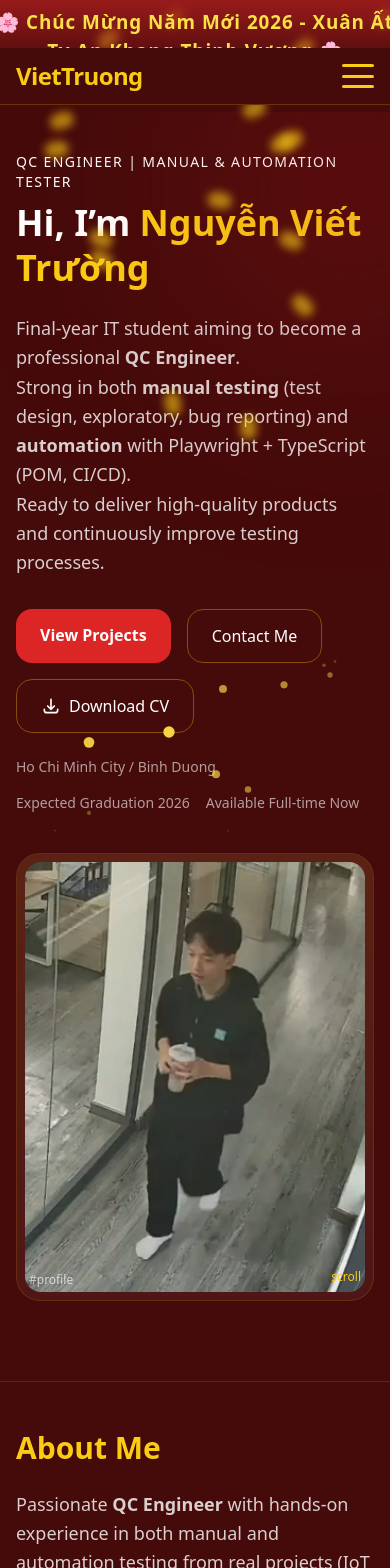
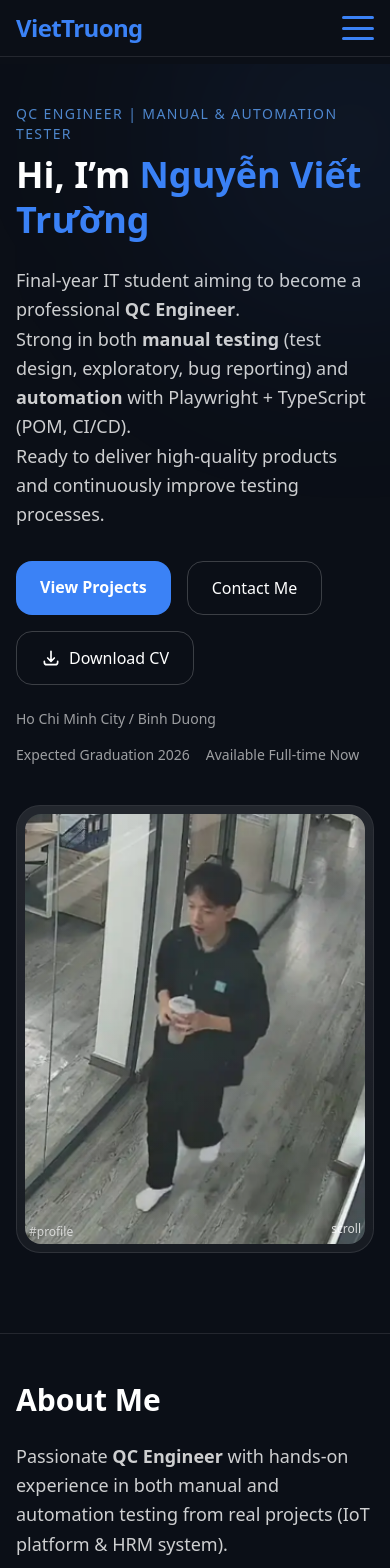
Before and after one commit to tt02ch/portfolio-, a React (Create React App) app: page / in a window 390 px wide. Shown: the top 1568 px of the page. Built offline with nearby package versions, Linux system fonts and the light colour scheme.

Commit message:
ipspssspsa

```diff
--- a/src/pages/Portfolio.jsx
+++ b/src/pages/Portfolio.jsx
@@ -2,11 +2,8 @@ import { useState, useRef, useEffect } from 'react'
 import { motion, useScroll, useTransform } from 'framer-motion'
 import '../App.css'
 
-// Màu chủ đạo Tết: Đỏ vàng truyền thống
-const BG = 'bg-red-950' // Nền đỏ sẫm sang trọng
-const ACCENT = 'text-yellow-400' // Vàng gold accent
-const PRIMARY = 'bg-red-600 hover:bg-red-700' // Button đỏ Tết
-const CARD = 'bg-white/5 border border-yellow-600/20 backdrop-blur'
+const BG = 'bg-[#0b0f17]'
+const CARD = 'bg-white/5 border border-white/10 backdrop-blur'
 
 export default function Portfolio() {
     const heroRef = useRef(null)
@@ -27,82 +24,31 @@ export default function Portfolio() {
     }, [scrollYProgress])
 
     return (
-        <main className={`${BG} text-white min-h-screen font-sans overflow-hidden relative`}>
-            {/* Hiệu ứng hoa mai rơi nhẹ & particle pháo hoa vàng */}
-            <div className="fixed inset-0 pointer-events-none z-10 overflow-hidden">
-                {/* Hoa mai rơi */}
-                {[...Array(20)].map((_, i) => (
-                    <motion.div
-                        key={i}
-                        className="absolute w-4 h-6 bg-yellow-400/60 rounded-full blur-sm"
-                        initial={{ y: -100, x: Math.random() * window.innerWidth }}
-                        animate={{
-                            y: window.innerHeight + 100,
-                            x: Math.random() * window.innerWidth,
-                            rotate: 360
-                        }}
-                        transition={{
-                            duration: 10 + Math.random() * 10,
-                            repeat: Infinity,
-                            delay: Math.random() * 10,
-                            ease: "linear"
-                        }}
-                    />
-                ))}
-                {/* Particle vàng lấp lánh như pháo hoa */}
-                {[...Array(15)].map((_, i) => (
-                    <motion.div
-                        key={`spark-${i}`}
-                        className="absolute w-2 h-2 bg-yellow-300 rounded-full"
-                        initial={{ opacity: 0, scale: 0 }}
-                        animate={{
-                            opacity: [0, 1, 0],
-                            scale: [0, 1.5, 0],
-                            y: -200
-                        }}
-                        transition={{
-                            duration: 3 + Math.random() * 2,
-                            repeat: Infinity,
-                            delay: i * 0.3
-                        }}
-                        style={{ left: `${Math.random() * 100}%`, top: '100%' }}
-                    />
-                ))}
-            </div>
-
-            {/* Banner chào Tết Ất Tỵ 2026 */}
-            <div className="fixed top-0 left-0 right-0 z-40 text-center py-2 bg-gradient-to-b from-red-800 to-transparent">
-                <motion.p className="text-yellow-300 font-bold text-lg tracking-wider"
-                    animate={{ scale: [1, 1.05, 1] }}
-                    transition={{ duration: 2, repeat: Infinity }}>
-                    🌸 Chúc Mừng Năm Mới 2026 - Xuân Ất Tỵ An Khang Thịnh Vượng 🌸
-                </motion.p>
-            </div>
-
+        <main className={`${BG} text-white min-h-screen font-sans overflow-hidden`}>
             {/* Header */}
-            <header className={`fixed top-12 left-0 w-full z-50 ${BG} border-b border-yellow-600/30`}>
+            <header className={`fixed top-0 left-0 w-full z-50 ${BG} border-b border-white/10`}>
                 <div className="container mx-auto px-4 py-3 flex items-center justify-between">
-                    <motion.a href="#home" className="text-yellow-400 text-2xl font-semibold tracking-tight"
+                    <motion.a href="#home" className="text-blue-500 text-2xl font-semibold tracking-tight"
                         whileHover={{ scale: 1.05 }} whileTap={{ scale: 0.95 }}>
                         VietTruong
                     </motion.a>
 
                     <motion.button className="lg:hidden flex flex-col justify-between w-8 h-6"
                         onClick={() => setMenuOpen(!menuOpen)} whileHover={{ scale: 1.1 }} whileTap={{ scale: 0.9 }}>
-                        <span className={`bg-yellow-400 w-8 h-[3px] rounded transition ${menuOpen ? 'rotate-45 translate-y-[7px]' : ''}`}></span>
-                        <span className={`bg-yellow-400 w-8 h-[3px] rounded transition ${menuOpen ? 'opacity-0' : ''}`}></span>
-                        <span className={`bg-yellow-400 w-8 h-[3px] rounded transition ${menuOpen ? '-rotate-45 -translate-y-[7px]' : ''}`}></span>
+                        <span className={`bg-blue-500 w-8 h-[3px] rounded transition ${menuOpen ? 'rotate-45 translate-y-[7px]' : ''}`}></span>
+                        <span className={`bg-blue-500 w-8 h-[3px] rounded transition ${menuOpen ? 'opacity-0' : ''}`}></span>
+                        <span className={`bg-blue-500 w-8 h-[3px] rounded transition ${menuOpen ? '-rotate-45 -translate-y-[7px]' : ''}`}></span>
                     </motion.button>
 
-                    <motion.nav className={`fixed inset-0 ${BG} transition-transform duration-300 ${menuOpen ? 'translate-x-0' : '-translate-x-full'} lg:static lg:translate-x-0 lg:bg-transparent top-12`}>
+                    <motion.nav className={`fixed inset-0 ${BG} transition-transform duration-300 ${menuOpen ? 'translate-x-0' : '-translate-x-full'} lg:static lg:translate-x-0 lg:bg-transparent`}>
                         <motion.button className="absolute top-4 right-5 text-3xl lg:hidden" onClick={() => setMenuOpen(false)}
                             whileHover={{ scale: 1.1 }} whileTap={{ scale: 0.9 }}>×</motion.button>
                         <ul className="flex flex-col lg:flex-row gap-6 lg:gap-8 p-8 lg:p-0 lg:items-center">
                             {[{ t: 'Home', l: '#home' }, { t: 'About', l: '#about' }, { t: 'Skills', l: '#skills' },
                               { t: 'Projects', l: '#projects' }, { t: 'Gallery', l: '#gallery' }, { t: 'Contact', l: '#contact' }].map((m, i) => (
                                 <motion.li key={i} whileHover={{ scale: 1.05 }} whileTap={{ scale: 0.95 }}>
-                                    <a href={m.l} onClick={() => setMenuOpen(false)} className={`text-lg ${ACCENT} hover:text-white/90`}>
-                                        <span className="text-yellow-500/70 mr-1">0{i + 1}.</span>{m.t}
+                                    <a href={m.l} onClick={() => setMenuOpen(false)} className="text-lg text-blue-500 hover:text-white/90">
+                                        <span className="text-blue-400/70 mr-1">0{i + 1}.</span>{m.t}
                                     </a>
                                 </motion.li>
                             ))}
@@ -111,19 +57,19 @@ export default function Portfolio() {
                 </div>
             </header>
 
-            <div className="h-28" /> {/* Khoảng trống cho banner + header */}
+            <div className="h-16" />
 
             {/* Hero */}
             <section id="home" ref={heroRef} className="relative overflow-hidden">
                 <motion.div aria-hidden style={{ scale: scaleHero }}
-                    className="pointer-events-none absolute -top-20 left-1/2 -translate-x-1/2 w-[80vw] h-[80vw] rounded-full bg-red-600/20 blur-[120px]" />
+                    className="pointer-events-none absolute -top-20 left-1/2 -translate-x-1/2 w-[80vw] h-[80vw] rounded-full bg-blue-500/10 blur-[120px]" />
 
                 <div className="container mx-auto px-4 pt-10 pb-20 lg:pt-20 lg:pb-28">
                     <div className="grid lg:grid-cols-2 gap-10 items-center">
                         <motion.div initial={{ opacity: 0, x: -50 }} whileInView={{ opacity: 1, x: 0 }} viewport={{ once: true }} transition={{ duration: 0.6 }}>
-                            <p className={`${ACCENT}/80 text-sm tracking-widest uppercase`}>QC Engineer | Manual & Automation Tester</p>
+                            <p className="text-blue-400/80 text-sm tracking-widest uppercase">QC Engineer | Manual & Automation Tester</p>
                             <h1 className="mt-2 text-4xl lg:text-5xl font-bold leading-tight">
-                                Hi, I’m <span className={ACCENT}>Nguyễn Viết Trường</span>
+                                Hi, I’m <span className="text-blue-500">Nguyễn Viết Trường</span>
                             </h1>
                             <p className="mt-6 text-lg lg:text-xl text-white/80 max-w-xl leading-relaxed">
                                 Final-year IT student aiming to become a professional <strong>QC Engineer</strong>.<br />
@@ -131,12 +77,12 @@ export default function Portfolio() {
                                 Ready to deliver high-quality products and continuously improve testing processes.
                             </p>
                             <div className="mt-8 flex flex-wrap gap-4">
-                                <motion.a href="#projects" className={`px-6 py-3.5 ${PRIMARY} text-white rounded-2xl font-semibold`}
+                                <motion.a href="#projects" className="px-6 py-3.5 bg-blue-500 rounded-2xl font-semibold"
                                     whileHover={{ scale: 1.05 }} whileTap={{ scale: 0.95 }}>View Projects</motion.a>
-                                <motion.a href="#contact" className="px-6 py-3.5 border border-yellow-500/40 rounded-2xl hover:border-yellow-400 transition text-white"
+                                <motion.a href="#contact" className="px-6 py-3.5 border border-white/20 rounded-2xl hover:border-blue-500 transition"
                                     whileHover={{ scale: 1.05 }} whileTap={{ scale: 0.95 }}>Contact Me</motion.a>
                                 <motion.a href="/CV_NguyenVietTruong_QA_2025.pdf" download
-                                    className="px-6 py-3.5 border border-yellow-500/40 rounded-2xl hover:border-yellow-400 transition flex items-center gap-2 text-white"
+                                    className="px-6 py-3.5 border border-white/20 rounded-2xl hover:border-blue-500 transition flex items-center gap-2"
                                     whileHover={{ scale: 1.05 }} whileTap={{ scale: 0.95 }}>
                                     <svg className="w-5 h-5" fill="none" stroke="currentColor" viewBox="0 0 24 24">
                                         <path strokeLinecap="round" strokeLinejoin="round" strokeWidth={2} d="M4 16v1a3 3 0 003 3h10a3 3 0 003-3v-1m-4-4l-4 4m0 0l-4-4m4 4V4" />
@@ -160,15 +106,15 @@ export default function Portfolio() {
                             transition={{ duration: 0.8, type: "spring" }}
                         >
                             <div className={`relative w-full max-w-md aspect-[4/5] rounded-3xl ${CARD} p-2 overflow-hidden group`}>
-                                <div className="absolute inset-0 bg-gradient-to-b from-yellow-600/10 to-transparent z-10" />
+                                <div className="absolute inset-0 bg-gradient-to-b from-white/5 to-transparent z-10" />
                                 <motion.img src={images[1]} alt="Nguyễn Viết Trường" className="w-full h-full object-cover rounded-2xl"
                                     whileHover={{ scale: 1.05 }} onLoad={() => setImageLoaded(true)}
                                     initial={{ opacity: 0 }} animate={{ opacity: imageLoaded ? 1 : 0 }} />
-                                <motion.div className="absolute inset-0 bg-red-600/10 opacity-0 group-hover:opacity-100 transition-opacity duration-300 rounded-2xl" />
+                                <motion.div className="absolute inset-0 bg-blue-500/10 opacity-0 group-hover:opacity-100 transition-opacity duration-300 rounded-2xl" />
                                 <motion.div className="absolute bottom-3 left-3 right-3 flex items-center justify-between z-20"
                                     initial={{ opacity: 0, y: 10 }} whileInView={{ opacity: 1, y: 0 }} transition={{ delay: 0.2 }}>
                                     <span className="text-xs text-white/70">#profile</span>
-                                    <motion.span className={`${ACCENT} text-xs`}
+                                    <motion.span className="text-xs text-white/80"
                                         animate={{ y: [0, -3, 0] }} transition={{ duration: 1.5, repeat: Infinity, repeatType: "reverse" }}>
                                         scroll
                                     </motion.span>
@@ -180,8 +126,8 @@ export default function Portfolio() {
             </section>
 
             {/* About */}
-            <section id="about" className="container mx-auto px-4 py-12 lg:py-20 border-t border-yellow-600/20">
-                <motion.h2 className="text-3xl font-bold mb-6 text-yellow-400" initial={{ opacity: 0, y: 20 }} whileInView={{ opacity: 1, y: 0 }} viewport={{ once: true }}>
+            <section id="about" className="container mx-auto px-4 py-12 lg:py-20 border-t border-white/10">
+                <motion.h2 className="text-3xl font-bold mb-6" initial={{ opacity: 0, y: 20 }} whileInView={{ opacity: 1, y: 0 }} viewport={{ once: true }}>
                     About Me
                 </motion.h2>
                 <div className="grid lg:grid-cols-3 gap-8">
@@ -191,9 +137,10 @@ export default function Portfolio() {
                         <p>Goal: Deliver reliable, high-quality software while continuously improving testing efficiency.</p>
                     </motion.div>
                     <motion.div className={`space-y-3 rounded-2xl p-5 ${CARD}`} whileHover={{ y: -5 }}>
-                        <h3 className="font-semibold text-xl text-yellow-400">Quick Facts</h3>
+                        <h3 className="font-semibold text-xl">Quick Facts</h3>
                         <ul className="grid gap-3 text-white/70">
                             <li>• Final-year IT Student – Thu Dau Mot University</li>
+                            {/* <li>• 9+ months real project experience</li> */}
                             <li>• Strong Manual + Growing Automation skills</li>
                             <li>• Available full-time immediately</li>
                         </ul>
@@ -201,10 +148,10 @@ export default function Portfolio() {
                 </div>
             </section>
 
-            {/* Skills */}
-            <section id="skills" className="container mx-auto px-4 py-12 lg:py-20 border-t border-yellow-600/20">
+            {/* Skills – 100% MATCH CV nhưng GỌN HƠN, CHUYÊN NGHIỆP HƠN */}
+            <section id="skills" className="container mx-auto px-4 py-12 lg:py-20 border-t border-white/10">
                 <motion.div className="flex items-center justify-between mb-6">
-                    <h2 className="text-3xl font-bold text-yellow-400">Skills</h2>
+                    <h2 className="text-3xl font-bold">Skills</h2>
                     <span className="text-sm text-white/70">Manual First • Automation Smart</span>
                 </motion.div>
 
@@ -243,17 +190,23 @@ export default function Portfolio() {
                         'GitLab CI/CD • Basic Jenkins',
                         'Basic Cypress & K6'
                     ]} />
+
+                    {/* <SkillCard title="Domain Knowledge" items={[
+                        'IoT & Smart Systems',
+                        'HRM • ERP • Workflow',
+                        'E-commerce Systems'
+                    ]} /> */}
                 </div>
             </section>
 
-            {/* Projects */}
-            <section id="projects" className="container mx-auto px-4 py-12 lg:py-20 border-t border-yellow-600/20">
-                <motion.h2 className="text-3xl font-bold mb-8 text-yellow-400" initial={{ opacity: 0, y: 20 }} whileInView={{ opacity: 1, y: 0 }} viewport={{ once: true }}>
+            {/* Projects – giữ nguyên nội dung CV */}
+            <section id="projects" className="container mx-auto px-4 py-12 lg:py-20 border-t border-white/10">
+                <motion.h2 className="text-3xl font-bold mb-8" initial={{ opacity: 0, y: 20 }} whileInView={{ opacity: 1, y: 0 }} viewport={{ once: true }}>
                     Projects & Experience
                 </motion.h2>
                 <div className="grid lg:grid-cols-2 gap-8">
                     <motion.article className={`rounded-2xl p-6 ${CARD}`} whileHover={{ y: -8 }}>
-                        <h3 className="text-2xl font-bold text-yellow-400">Oryza Metadata Cloud</h3>
+                        <h3 className="text-2xl font-bold text-blue-400">Oryza Metadata Cloud</h3>
                         <p className="text-white/60 mt-1">IoT Real-time Monitoring Platform</p>
                         <ul className="mt-5 space-y-3 text-white/80">
                             <li>• Designed manual test cases for Web & API modules</li>
@@ -264,7 +217,7 @@ export default function Portfolio() {
                     </motion.article>
 
                     <motion.article className={`rounded-2xl p-6 ${CARD}`} whileHover={{ y: -8 }}>
-                        <h3 className="text-2xl font-bold text-yellow-400">XCorp HRM App</h3>
+                        <h3 className="text-2xl font-bold text-blue-400">XCorp HRM App</h3>
                         <p className="text-white/60 mt-1">Internal Workflow Management</p>
                         <ul className="mt-5 space-y-3 text-white/80">
                             <li>• Smoke testing after each deployment</li>
@@ -276,46 +229,44 @@ export default function Portfolio() {
                 </div>
             </section>
 
-            {/* Gallery */}
-            <section id="gallery" className="container mx-auto px-4 py-12 lg:py-20 border-t border-yellow-600/20">
-                <motion.h2 className="text-3xl font-bold mb-6 text-yellow-400" initial={{ opacity: 0, y: 20 }} whileInView={{ opacity: 1, y: 0 }} viewport={{ once: true }}>Gallery</motion.h2>
+            {/* Gallery, Contact, Footer – giữ nguyên đẹp */}
+            <section id="gallery" className="container mx-auto px-4 py-12 lg:py-20 border-t border-white/10">
+                <motion.h2 className="text-3xl font-bold mb-6" initial={{ opacity: 0, y: 20 }} whileInView={{ opacity: 1, y: 0 }} viewport={{ once: true }}>Gallery</motion.h2>
                 <div className="grid xs:grid-cols-2 md:grid-cols-3 gap-4">
                     {images.map((src, i) => (
                         <motion.div key={i} initial={{ opacity: 0, y: 20, scale: 0.9 }} whileInView={{ opacity: 1, y: 0, scale: 1 }}
                             transition={{ delay: i * 0.1 }} className={`group overflow-hidden rounded-2xl aspect-[4/5] ${CARD}`}
                             whileHover={{ y: -8, scale: 1.02 }}>
                             <motion.img src={src} alt={`Gallery ${i+1}`} className="w-full h-full object-cover transition duration-500 group-hover:scale-110" />
-                            <div className="absolute inset-0 bg-gradient-to-b from-transparent to-red-900/40 opacity-0 group-hover:opacity-100 transition-all duration-300" />
+                            <div className="absolute inset-0 bg-gradient-to-b from-transparent to-black/40 opacity-0 group-hover:opacity-100 transition-all duration-300" />
                         </motion.div>
                     ))}
                 </div>
             </section>
 
-            {/* Contact */}
-            <section id="contact" className="container mx-auto px-4 py-12 lg:py-20 border-t border-yellow-600/20">
-                <motion.h2 className="text-3xl font-bold mb-6 text-yellow-400" initial={{ opacity: 0, y: 20 }} whileInView={{ opacity: 1, y: 0 }} viewport={{ once: true }}>Get In Touch</motion.h2>
+            <section id="contact" className="container mx-auto px-4 py-12 lg:py-20 border-t border-white/10">
+                <motion.h2 className="text-3xl font-bold mb-6" initial={{ opacity: 0, y: 20 }} whileInView={{ opacity: 1, y: 0 }} viewport={{ once: true }}>Get In Touch</motion.h2>
                 <div className="grid md:grid-cols-2 gap-6">
                     <div className="space-y-5 text-white/70 text-lg">
                         <p>Open to <strong>QC Engineer / Tester</strong> opportunities in HCMC & Binh Duong.</p>
                         <ul className="space-y-3">
-                            <li>Email: <a href="mailto:nguyenviettruong1808@gmail.com" className="text-yellow-400 hover:underline">nguyenviettruong1808@gmail.com</a></li>
-                            <li>Phone: <a href="tel:+84399890382" className="text-yellow-400 hover:underline">+84 399 890 382</a></li>
-                            <li>Portfolio: <a href="https://portfolio-nguyenviettruong.onrender.com" className="text-yellow-400 hover:underline">portfolio-nguyenviettruong.onrender.com</a></li>
+                            <li>Email: <a href="mailto:nguyenviettruong1808@gmail.com" className="text-blue-500 hover:underline">nguyenviettruong1808@gmail.com</a></li>
+                            <li>Phone: <a href="tel:+84399890382" className="text-blue-500 hover:underline">+84 399 890 382</a></li>
+                            <li>Portfolio: <a href="https://portfolio-nguyenviettruong.onrender.com" className="text-blue-500 hover:underline">portfolio-nguyenviettruong.onrender.com</a></li>
                         </ul>
                     </div>
                     <motion.form className={`rounded-2xl p-5 ${CARD} grid gap-4`}>
-                        <input className="w-full rounded-xl bg-transparent border border-yellow-600/20 px-4 py-3 focus:border-yellow-400 outline-none transition text-white placeholder-white/50" placeholder="Your name" />
-                        <input type="email" className="w-full rounded-xl bg-transparent border border-yellow-600/20 px-4 py-3 focus:border-yellow-400 outline-none transition text-white placeholder-white/50" placeholder="Your email" />
-                        <textarea rows={4} className="w-full rounded-xl bg-transparent border border-yellow-600/20 px-4 py-3 focus:border-yellow-400 outline-none transition resize-none text-white placeholder-white/50" placeholder="Message..." />
-                        <motion.button type="button" className={`w-full py-3 ${PRIMARY} text-white rounded-xl font-semibold hover:opacity-90`}
+                        <input className="w-full rounded-xl bg-transparent border border-white/10 px-4 py-3 focus:border-blue-500 outline-none transition" placeholder="Your name" />
+                        <input type="email" className="w-full rounded-xl bg-transparent border border-white/10 px-4 py-3 focus:border-blue-500 outline-none transition" placeholder="Your email" />
+                        <textarea rows={4} className="w-full rounded-xl bg-transparent border border-white/10 px-4 py-3 focus:border-blue-500 outline-none transition resize-none" placeholder="Message..." />
+                        <motion.button type="button" className="w-full py-3 bg-blue-500 rounded-xl font-semibold hover:opacity-90"
                             whileHover={{ scale: 1.02 }} whileTap={{ scale: 0.98 }}>Send Message</motion.button>
                     </motion.form>
                 </div>
             </section>
 
-            {/* Footer */}
-            <motion.footer className="border-t border-yellow-600/20 py-8 text-center text-white/60 text-sm">
-                © 2026 Nguyễn Viết Trường — QC Engineer. Chúc mừng năm mới Ất Tỵ rực rỡ! 🌸🐍 Built with Tailwind + Framer Motion
+            <motion.footer className="border-t border-white/10 py-8 text-center text-white/60 text-sm">
+                © 2025 Nguyễn Viết Trường — QC Engineer. Built with Tailwind + Framer Motion
             </motion.footer>
         </main>
     )
@@ -325,7 +276,7 @@ function SkillCard({ title, items }) {
     return (
         <motion.article initial={{ opacity: 0, y: 20 }} whileInView={{ opacity: 1, y: 0 }} viewport={{ once: true }}
             className={`rounded-2xl p-5 ${CARD} hover:bg-white/10 transition-colors duration-300`} whileHover={{ y: -5, scale: 1.02 }}>
-            <h3 className="font-semibold text-xl mb-3 text-yellow-400">{title}</h3>
+            <h3 className="font-semibold text-xl mb-3 text-blue-400">{title}</h3>
             <ul className="space-y-2 text-white/80">
                 {items.map((t, i) => (
                     <motion.li key={i} initial={{ opacity: 0, x: -10 }} whileInView={{ opacity: 1, x: 0 }} transition={{ delay: i * 0.1 }}>
```
